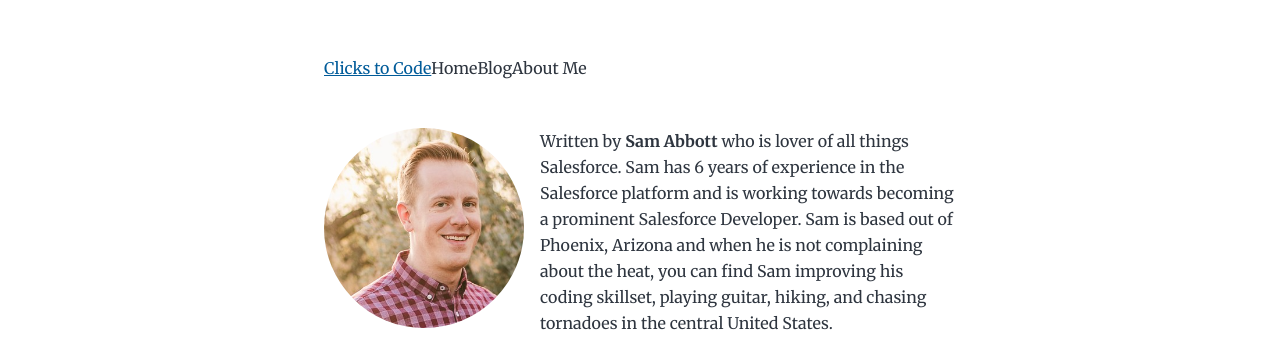
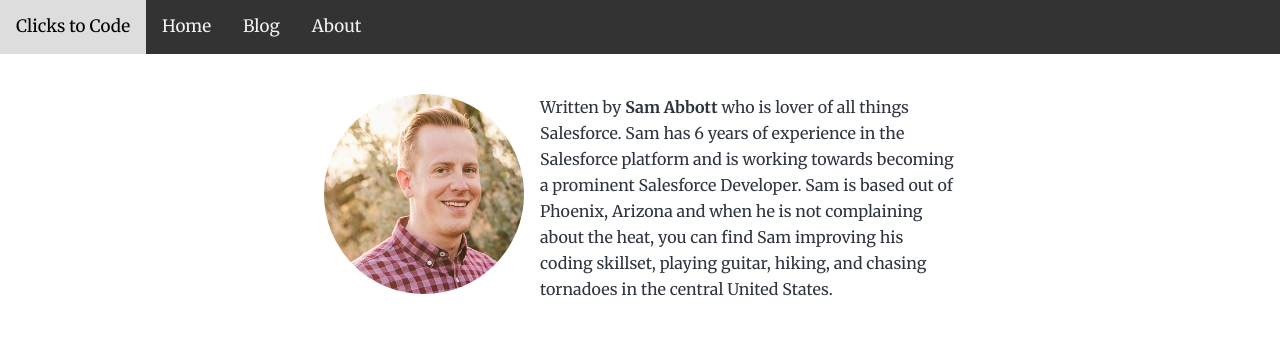
Before and after one commit to shmabbott/dev_website, a Gatsby site: page / in a window 1280 px wide. Shown: the top 358 px of the page. Built offline with nearby package versions, Linux system fonts and the light colour scheme; Gatsby itself is replaced by a stand-in of ours.

Commit message:
002 basic nav bar and styling implemented.

```diff
--- a/gatsby-config.js
+++ b/gatsby-config.js
@@ -118,7 +118,7 @@ module.exports = {
         background_color: `#ffffff`,
         theme_color: `#663399`,
         display: `minimal-ui`,
-        icon: `src/images/gatsby-icon.png`, // This path is relative to the root of the site.
+        icon: `src/images/lightning.png`, // This path is relative to the root of the site.
       },
     },
     `gatsby-plugin-react-helmet`,
--- a/src/components/bio.js
+++ b/src/components/bio.js
@@ -1,4 +1,4 @@
-/**
+/*
  * Bio component that queries for data
  * with Gatsby's useStaticQuery component
  *
--- a/src/components/layout.js
+++ b/src/components/layout.js
@@ -7,14 +7,16 @@ const Layout = ({ location, title, children }) => {
   const isRootPath = location.pathname === rootPath
 
   return (
-    <div className="global-wrapper" data-is-root-path={isRootPath}>
+    <div data-is-root-path={isRootPath}>
       <header>
         <Navbar location={location} title={title}></Navbar>
       </header>
-      <main>{children}</main>
-      <footer className="global-footer">
-        © Copyright {new Date().getFullYear()} Sam Abbott
-      </footer>
+      <div className="global-wrapper" >
+        <main>{children}</main>
+        <footer className="global-footer">
+          © Copyright {new Date().getFullYear()} Sam Abbott
+        </footer>
+      </div>
     </div>
   )
 }
--- a/src/components/navbar.js
+++ b/src/components/navbar.js
@@ -8,12 +8,14 @@ const Navbar = ({ location, title, children }) => {
 
   return (
     <div className="navbar" data-is-root-path={isRootPath}>
-        <ul>
-            <li>{header}</li>
-            <li>Home</li>
-            <li>Blog</li>
-            <li>About Me</li>
-        </ul>
+      <div class="title-nav-item">
+        <a href="/">{title}</a>
+      </div>
+      <div class="basic-nav-items">
+        <a href="/">Home</a>
+        <a href="../blogs">Blog</a>
+        <a href="../about">About</a>
+      </div>
     </div>
   )
 }
--- a/src/style.css
+++ b/src/style.css
@@ -227,17 +227,6 @@ table thead tr th {
   border-bottom: 1px solid var(--color-accent);
 }
 
-/* Link */
-
-a {
-  color: var(--color-primary);
-}
-
-a:hover,
-a:focus {
-  text-decoration: none;
-}
-
 /* Custom classes */
 
 .global-wrapper {
@@ -315,12 +304,28 @@ a:focus {
   margin-bottom: var(--spacing-8);
 }
 
-.navbar ul {
-  list-style-type: none;
+.navbar {
+  overflow : hidden;
+   background-color: #333;
 }
 
-.navbar li {
-  display: inline-block;
+.navbar a {
+  float: left;
+  color: #f2f2f2;
+  text-align: center;
+  padding: 14px 16px;
+  text-decoration: none;
+  font-size: 17px;
+}
+
+.navbar a:hover {
+  background-color: #ddd;
+  color: black;
+}
+
+.navbar a.active {
+  background-color: #4CAF50;
+  color: white;
 }
 
 /* Media queries */
```
Also changed, not shown: src/pages/about.js (added, +37 -0 lines), src/pages/blogs.js (added, +37 -0 lines), src/images/lightning.png (added), 1 other file.
